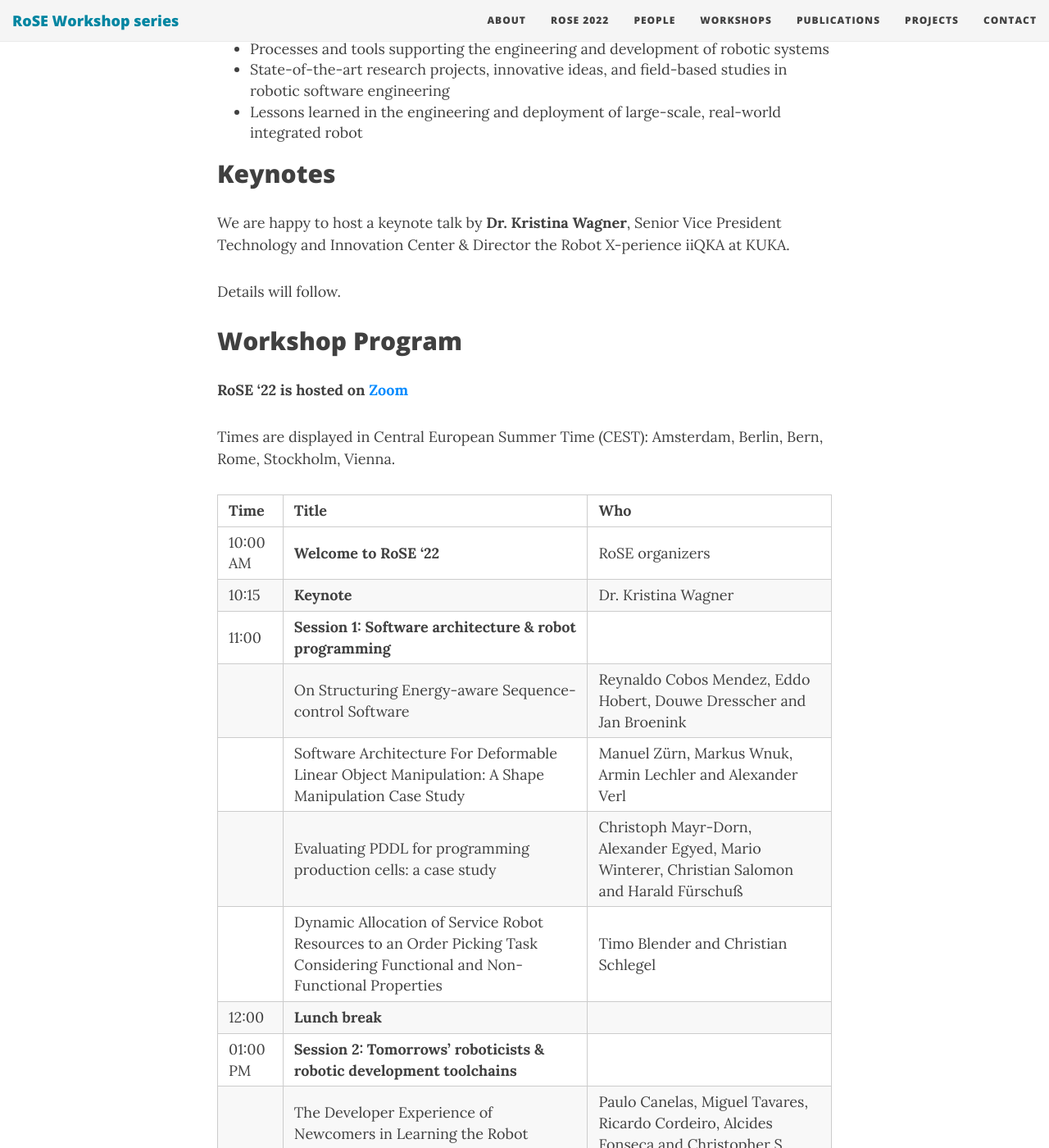
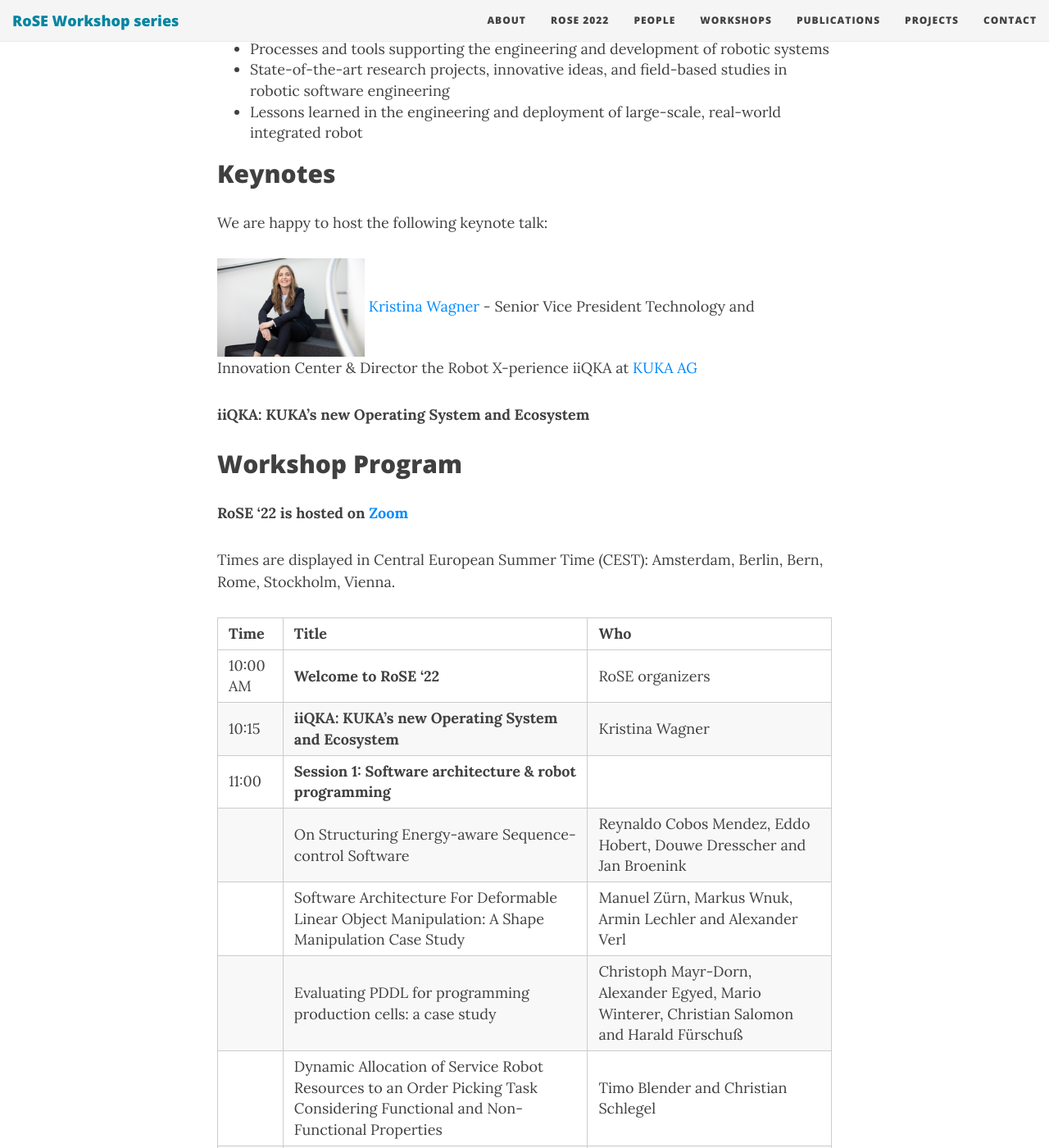
Before and after one commit to rose-workshops/rose-workshops.github.io, a Jekyll site: the page built from rose2022.md, in a window 1280 px wide and 1400 px high, scrolled down 1472 px. Shown: the whole window at 82% size. Built offline with Jekyll 4.4.1, drawn with Linux system fonts in a browser that asks for light colours; nearby versions of some CDN libraries.

Commit message:
Keynote info.

```diff
--- a/rose2022.md
+++ b/rose2022.md
@@ -37,9 +37,12 @@ topics related to robotics software engineering:
 
 ## Keynotes
 
-We are happy to host a keynote talk by **Dr. Kristina Wagner**, Senior Vice President Technology and Innovation Center & Director the Robot X-perience iiQKA at KUKA.
+We are happy to host the following keynote talk:
 
-Details will follow.
+<img src="/img/KUKA_Wagner_72-9634.jpg" alt="Kristina Wagner" style="width: 10em;" />
+[Kristina Wagner](https://www.linkedin.com/in/dr-kristina-wagner/) - Senior Vice President Technology and Innovation Center & Director the Robot X-perience iiQKA at [KUKA AG](https://www.kuka.com/en-de)
+
+**iiQKA: KUKA’s new Operating System and Ecosystem**
 
 ## Workshop Program
 
@@ -50,7 +53,7 @@ Times are displayed in Central European Summer Time (CEST): Amsterdam, Berlin, B
 | Time | Title | Who |
 | --- |  --- | --- |
 | 10:00 AM | **Welcome to RoSE '22** | RoSE organizers |
-| 10:15 | **Keynote**  | Dr. Kristina Wagner |
+| 10:15 | **iiQKA: KUKA’s new Operating System and Ecosystem** | Kristina Wagner |
 | 11:00 | **Session 1:  Software architecture & robot programming** | |
 | | On Structuring Energy-aware Sequence-control Software | Reynaldo Cobos Mendez, Eddo Hobert, Douwe Dresscher and Jan Broenink |
 | | Software Architecture For Deformable Linear Object Manipulation: A Shape Manipulation Case Study | Manuel Zürn, Markus Wnuk, Armin Lechler and Alexander Verl |
```
Also changed, not shown: img/KUKA_Wagner_72-9634.jpg (added).
